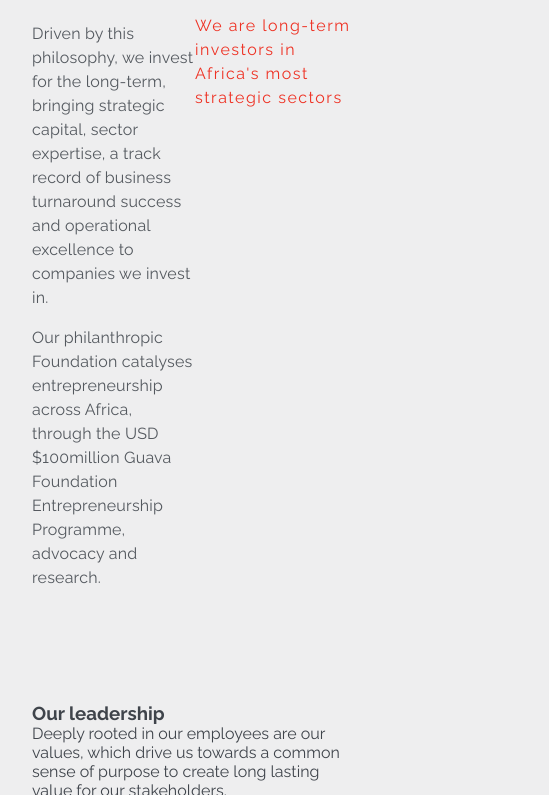
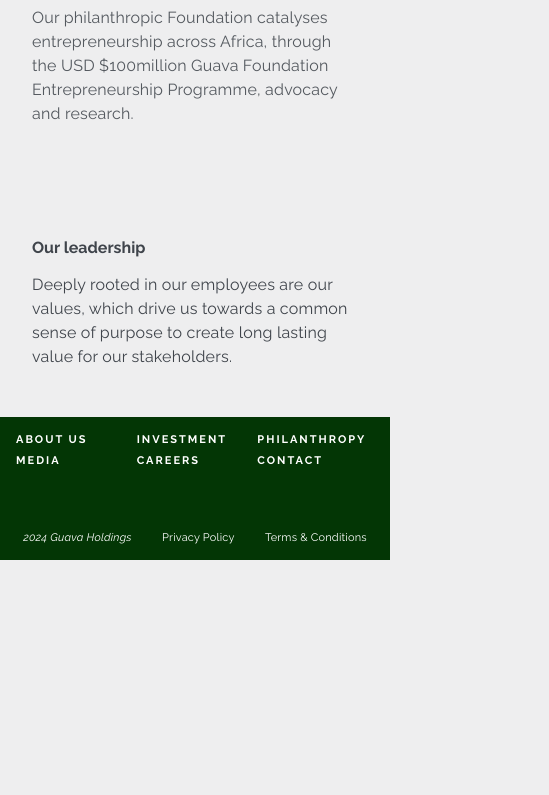
Before and after one commit to Olamide-Oni/Guava-holdings, a plain HTML site: page about.html in a window 390 px wide. Shown: the part 1205-2000 px from the top of the page, 549 px wide, since content can reach past the window. After the commit the page ends 1765 px from the top, so only its background shows below. Drawn offline with Linux system fonts and the light colour scheme.

Commit message:
Add files via upload

```diff
--- a/about.css
+++ b/about.css
@@ -32,8 +32,8 @@ header {
     justify-content: center;
     align-items: center;
     padding: 0 3rem;
-    color: #216b35;
-    background-color: antiquewhite;
+    color: #FFF;
+    background-color: rgb(78, 66, 50);
     opacity: 0.8;
     z-index: 1000; /* Ensure the header is above other content */
 }
@@ -69,7 +69,7 @@ header .logo-text {
 }
 
 .navlinks ul li a {
-    color: #216b35;
+    color:  #FFF;
     text-decoration: none;
     font-weight: bold;
 }
@@ -184,10 +184,17 @@ video {
     align-items: center;
 }
 
+.chairman-section-text p {
+    font-weight: normal;
+    font-family: "Raleway", sans-serif;
+    line-height: 1.5em;
+    letter-spacing: 0.2px;
+}
+
 
 footer {
     background-color: #033605;
-    max-height: 8rem;
+    min-height: 8rem;
     color: antiquewhite;
     padding: 2rem 8rem 2rem;
     position: relative;
@@ -219,7 +226,6 @@ footer {
     letter-spacing: 0.2px;
     color: #ffffff;
 }
-
 
 
 @media (max-width: 768px) {
@@ -325,5 +331,41 @@ footer {
         text-decoration: none;
     }
 
+    .about-us-section {
+        display: flex;
+        flex-direction: column-reverse;
+        row-gap: 0.5rem;
+    }
+
+    .chairman-section-text h3 {
+        font-size: 1rem;
+        margin-bottom: 1rem;
+    }
+
+    .footer {
+        display: flex;
+        flex-direction: column;
+        padding: 1rem;
+    }
+
+    .footer-links {
+        display: grid;
+        grid-template-columns: 1fr 1fr 1fr;
+        grid-template-rows: 1fr 1fr;
+        column-gap: 4px;
+        row-gap: 0.5rem;
+
+    }
+
+    .copyright-terms {
+        width: 100%;
+        display: flex;
+        flex-wrap: wrap;
+        column-gap: 1rem;
+        row-gap: 0.5rem;
+    }
+
+
+
 
 }
--- a/about.html
+++ b/about.html
@@ -22,7 +22,7 @@
             <li><a href="#">Brands</a></li>
             <li><a href="#">Services</a></li>
             <li><a href="#">Careers</a></li>
-            <li><a href="#">Contact</a></li>
+            <li><a href="./index.html#contact-form">Contact</a></li>
         </ul>
     </nav>
     <div id="menu-nav-burger">
@@ -67,9 +67,9 @@
 
       </div>
     </section>
-    <footer>
+    <footer class="footer">
       <div class="footer-links">
-          <a href="">ABOUT US</a>
+          <a href="./about.html">ABOUT US</a>
           <a href="">INVESTMENT</a>
           <a href="">PHILANTHROPY</a>
           <a href="">MEDIA</a>
@@ -77,9 +77,9 @@
           <a href="">CONTACT</a>
       </div>
       <div class="copyright-terms">
-          <a href=""><i class="fa-regular fa-copyright">2024 Guava Holdings</i></a>
-          <a href="">Privacy Policy</a>
-          <a href="">Terms & Conditions</a>
+          <a href="" class="copyright-term"><i class="fa-regular fa-copyright">2024 Guava Holdings</i></a>
+          <a href="" class="copyright-term">Privacy Policy</a>
+          <a href="" class="copyright-term">Terms & Conditions</a>
       </div>
   </footer>
   <script>
--- a/style.css
+++ b/style.css
@@ -52,8 +52,8 @@ header {
     justify-content: center;
     align-items: center;
     padding: 0 3rem;
-    color: #216b35;
-    background-color: antiquewhite;
+    color: #FFF;
+    background-color: rgb(78, 66, 50);
     opacity: 0.8;
     z-index: 1000; /* Ensure the header is above other content */
 }
@@ -90,7 +90,7 @@ header .logo-text {
 }
 
 .navlinks ul li a {
-    color: #216b35;
+    color:  #FFF;
     text-decoration: none;
     font-weight: bold;
 }
@@ -640,7 +640,7 @@ section {
 
 .news-contact-section {
     display: grid;
-    grid-template-columns: 3fr 1fr;
+    grid-template-columns: 2fr 1fr;
     column-gap: 1rem;
 }
 
@@ -750,7 +750,7 @@ section {
 
 footer {
     background-color: #033605;
-    max-height: 8rem;
+    min-height: 8rem;
     color: antiquewhite;
     padding: 2rem 8rem 2rem;
     position: relative;
@@ -930,6 +930,33 @@ footer {
         max-width: 100% !important;
     }
 
+    .video {
+        max-width: 80vw !important;
+    }
+
+    .footer {
+        display: flex;
+        flex-direction: column;
+        padding: 1rem;
+    }
+
+    .footer-links {
+        display: grid;
+        grid-template-columns: 1fr 1fr 1fr;
+        grid-template-rows: 1fr 1fr;
+        column-gap: 4px;
+        row-gap: 0.5rem;
+
+    }
+
+    .copyright-terms {
+        width: 100%;
+        display: flex;
+        flex-wrap: wrap;
+        column-gap: 1rem;
+        row-gap: 0.5rem;
+    }
+
 
 
 
```
Also changed, not shown: index.html (+8 -8 lines).
